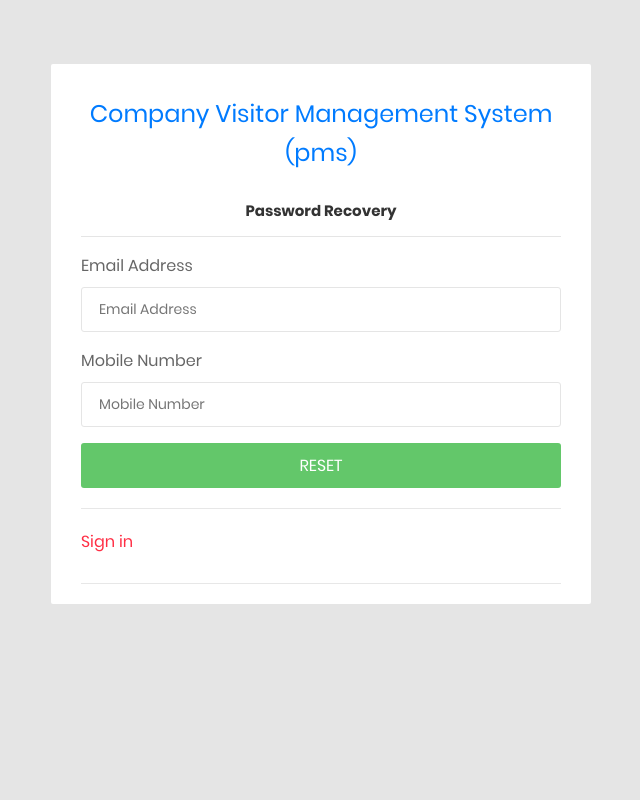
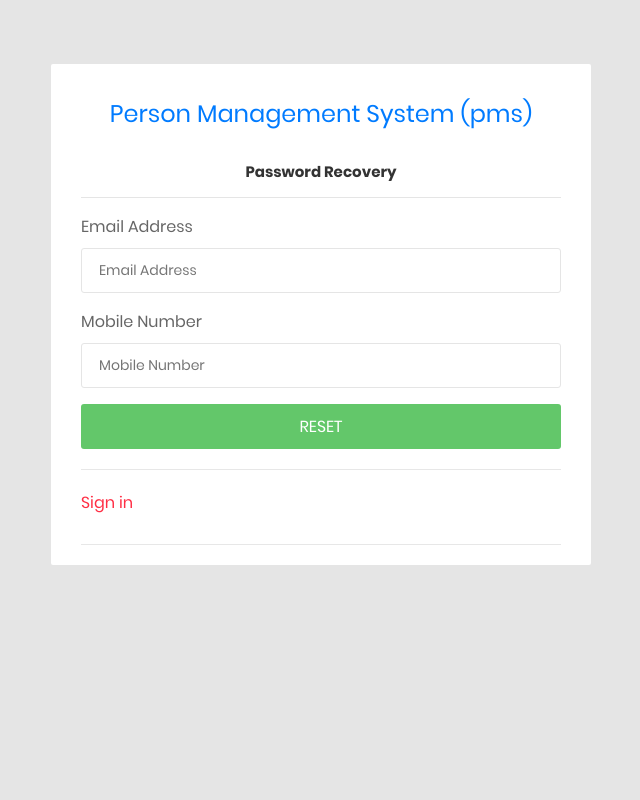
Before and after one commit to Dvaitha/PersonManagementSystem, a PHP site: page /forgot-password.php in a window 1280 px wide. Shown: the whole page, without its empty margins (319-959 px from the left). Run offline with PHP 8.4, Linux system fonts and the light colour scheme; data that the repository does not hold is empty.

Commit message:
Updated Forgot Password

```diff
--- a/forgot-password.php
+++ b/forgot-password.php
@@ -67,7 +67,7 @@ if(isset($_POST['submit']))
                     <div class="login-content">
                         <div class="login-logo">
                             <a href="#" style="font-size:24px;">
-                                Company Visitor Management System (pms)
+                                Person Management System (pms)
                             </a>
                         </div>
                         <p style="font-size:16px; color:red" align="center"> <?php if($msg){
```
